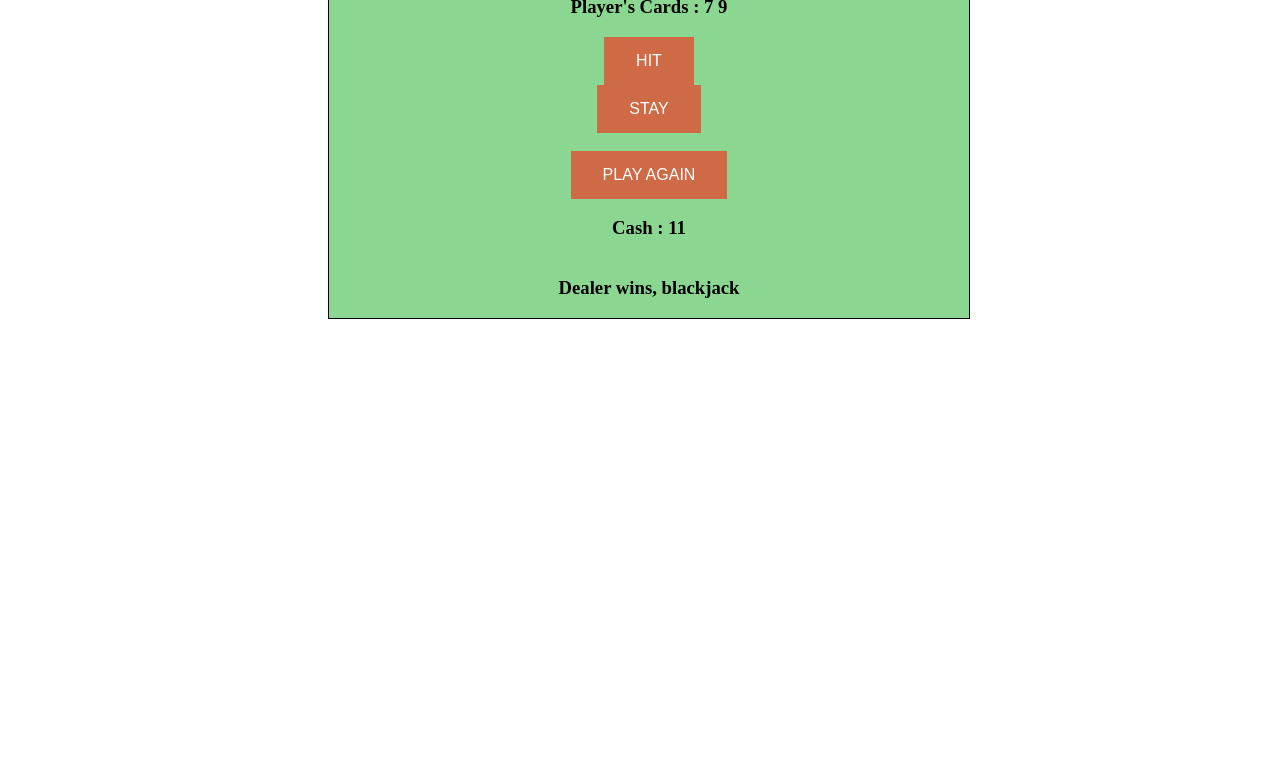
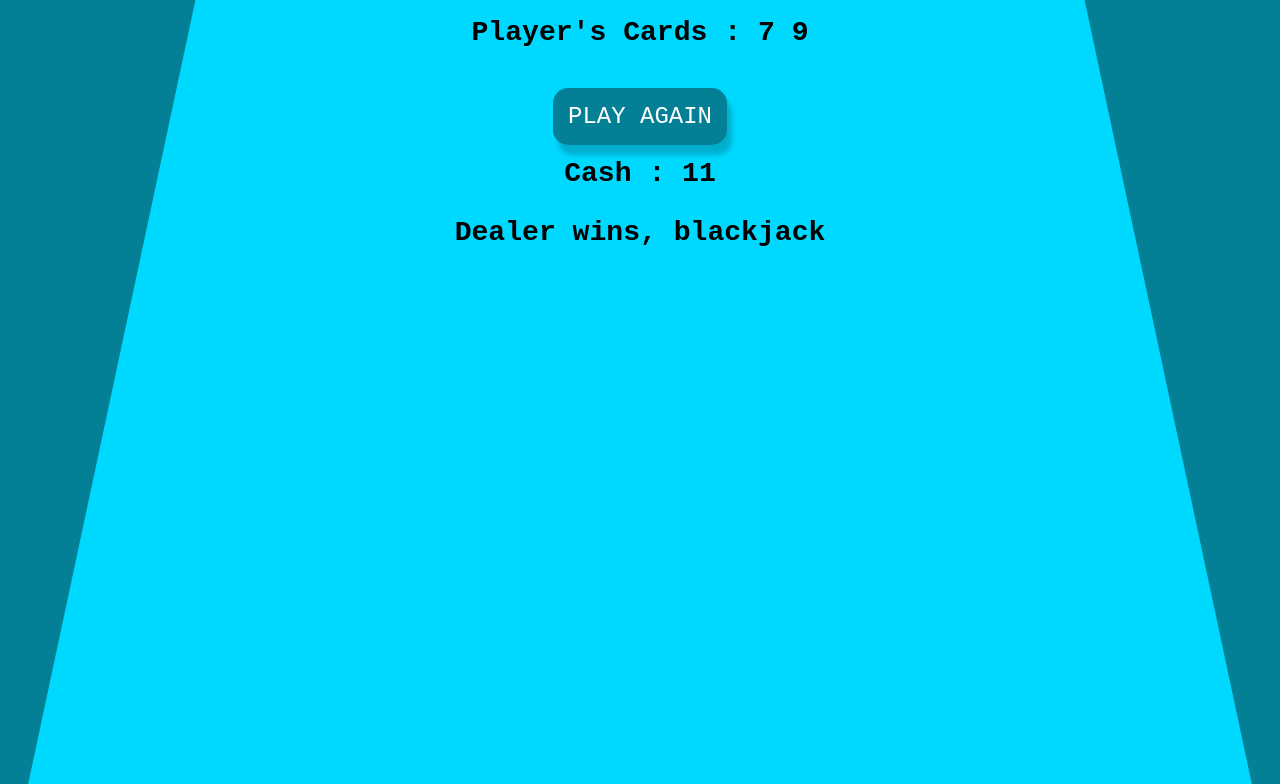
Before and after one commit to jacobpradels/blackjack-simulation, a plain HTML site: page index.html in a window 1280 px wide. Shown: the part 251-1035 px from the top of the page. Before the commit the page ends 800 px from the top, so only its background shows below. Drawn offline with Linux system fonts and the light colour scheme.

Commit message:
Changed style and button functionality

```diff
--- /dev/null
+++ b/design.scss
@@ -0,0 +1,60 @@
+$colors: (
+    background: rgb(180, 180, 180),
+    primary: rgb(0, 217, 255),
+    primary-dark: rgb(3, 128, 150)
+);
+
+$desktop: 800px;
+
+@function color($color_choice) {
+    @return map-get($colors, $color_choice);
+}
+
+@mixin desktop {
+    @media (min-width: #{$desktop}) {
+        @content;
+    }
+}
+
+body, html {
+    height: 100%;
+    margin: 0;
+    padding: 0;
+}
+
+body {
+    background-color: color(primary-dark);
+    font-size: 48px;
+    text-align: center;
+    font-family: monospace;
+    @include desktop {
+        font-size: 24px;
+    }
+    #bg {
+        clip-path: polygon(100% 0, 100% 59%, 0 88%, 0 0);
+        background-color: color(primary);
+        width: 100%;
+        height: 150%;
+        position: absolute;
+        z-index: -1;
+        margin-top: -65px;
+        @include desktop {
+            clip-path: polygon(20% 0%, 80% 0%, 100% 100%, 0% 100%);
+        }
+    }
+
+    .main-container {
+        margin: 0;
+        a {
+            border-radius : 15px;
+            background-color: color(primary-dark);
+            text-decoration: none;
+            color: #fff;
+            padding: 15px;
+            box-shadow: 5px 10px 5px rgba(0,0,0,.2);
+        }
+        a:hover {
+            box-shadow: 0px 0px 5px rgba(0,0,0,.2);
+        }
+    }
+}
--- a/index.html
+++ b/index.html
@@ -6,15 +6,17 @@
     <link rel="stylesheet" href="design.css">
 
   </head>
+
   <body>
+    <div id="bg"></div>
     <div class="main-container">
       <h1 id="dealer-text">Dealer's Total : 16</h1>
       <h3 id="dealer-cards">Dealer's Cards : </h1>
       <h1 id="player-text">Your Total : 14</h1>
       <h3 id="player-cards">Your Cards : </h1>
-      <button type="button" name="button" onclick="hit()">HIT</button>
-      <button type="button" name="button" onclick="stay()">STAY</button><br>
-      <button type="button" name="button" id="play-button" onclick="mainFunction()">PLAY AGAIN</button>
+      <a href="#" onclick="hit()" id="hit-button" unselectable="on">HIT</a>
+      <a href="#" onclick="stay()" id="stay-button" unselectable="on">STAY</a><br>
+      <a href="#" id="play-button" onclick="mainFunction()" unselectable="on">PLAY AGAIN</a>
       <h3 id="player-cash">Your money : </h3>
       <h3 id="most-recent"></h3>
     </div>
--- a/scripts.js
+++ b/scripts.js
@@ -13,6 +13,8 @@ var recentAction = document.getElementById("most-recent");
 var dealerDisplayCards = document.getElementById("dealer-cards");
 var playerDisplayCards = document.getElementById("player-cards");
 var playButton = document.getElementById("play-button");
+var hitButton = document.getElementById("hit-button");
+var stayButton = document.getElementById("stay-button");
 
 function drawRandom(n,player) {
   drawnCards;
@@ -56,10 +58,15 @@ function updateRecent(text) {
 
 function showPlayAgain() {
   playButton.style.visibility = "visible";
+  hitButton.style.visibility = "hidden";
+  stayButton.style.visibility = "hidden";
+
 }
 
 function mainFunction() {
   playButton.style.visibility = "hidden";
+  hitButton.style.visibility = "visible";
+  stayButton.style.visibility = "visible";
   if (cards.length < 8) {
     //updateRecent("Re-shuffling cards")
     cards = [2,3,4,5,6,7,8,9,10,10,10,10,11,2,3,4,5,6,7,8,9,10,10,10,10,11,2,3,4,5,6,7,8,9,10,10,10,10,11,2,3,4,5,6,7,8,9,10,10,10,10,11];
```
Also changed, not shown: design.css, 1 other file.
